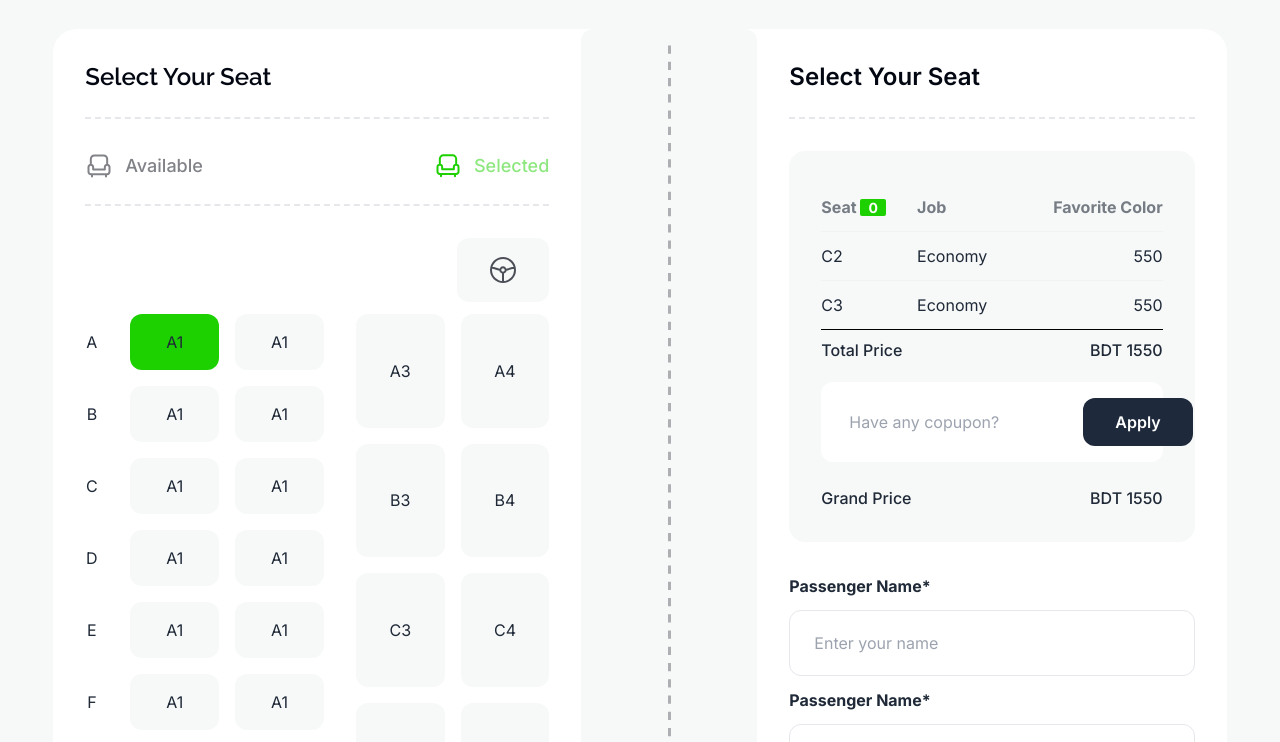
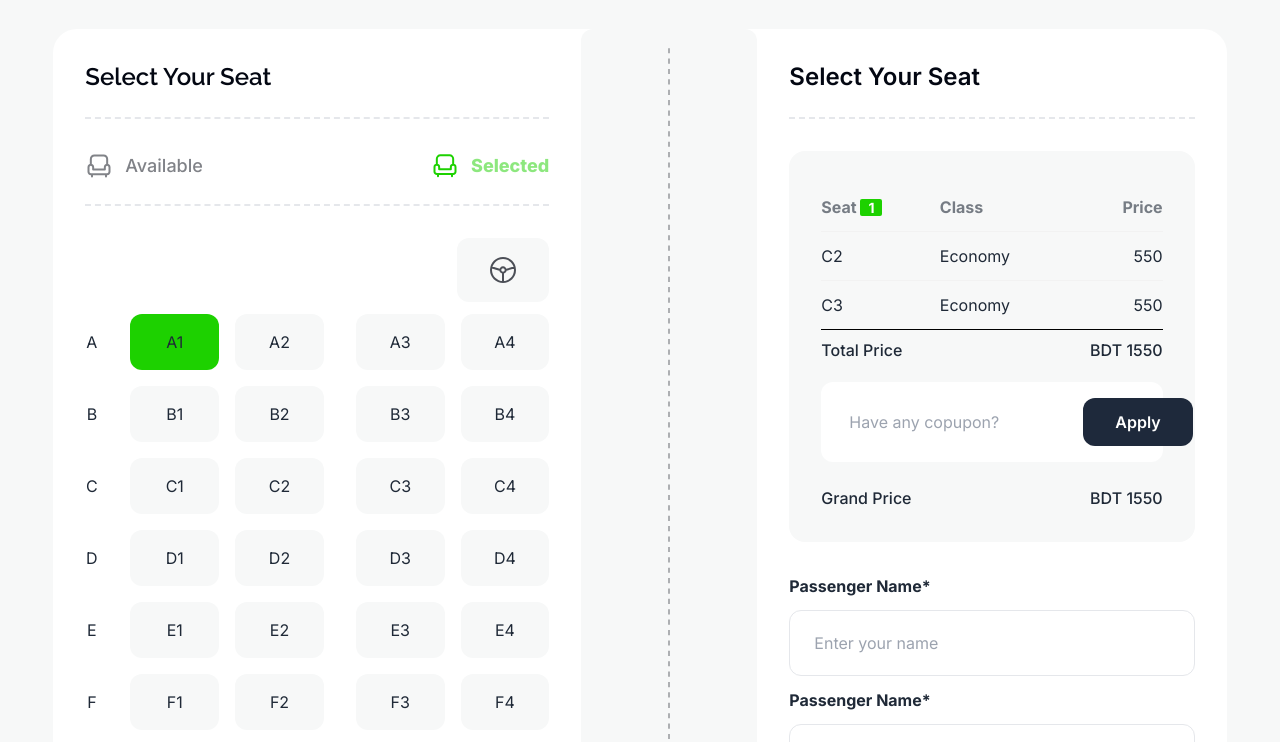
Before and after one commit to imran2024bd/B9A5-smart-ticketing-calculation, a plain HTML site: page index.html in a window 1280 px wide. Both pictures are taken after a click on the button "A1". Shown: the part 2198-2940 px from the top of the page. Drawn offline with nearby package versions, Linux system fonts and the light colour scheme.

Commit message:
seat counting section done

```diff
--- a/cal.js
+++ b/cal.js
@@ -15,17 +15,30 @@ const selectionsSeatNumber = [];
 for (const selection of selections){
 // console.log(selections.target);
 selection.addEventListener('click', function (e) {
-const SelectedSeat = e.target.innerText;
-if (!selectionsSeatNumber.includes(SelectedSeat)) {
+const SelectedSeatNumber = e.target.innerText;
+if (!selectionsSeatNumber.includes(SelectedSeatNumber)) {
     if (selectionsSeatNumber.length >= 4) {
         alert(' Already Exceeds your Limit 4 Seats')
     }
-    selectionsSeatNumber.push(SelectedSeat);
+    selectionsSeatNumber.push(SelectedSeatNumber);
     e.target.classList.toggle('bg-themecolor');
-    countingSeat=selectionsSeatNumber.length;
+    countingSeat = selectionsSeatNumber.length;
+    setInnerText('counting-seatNumber' , countingSeat );
+    remainingSeat = 40 - selectionsSeatNumber.length ;
+    setInnerText('remaining-seatNumber' , remainingSeat );
+
+
 
 
 }
 
 })
 }
+
+
+// set inner Text Utility Function
+
+function setInnerText(id , value) {
+    const newValue = document.getElementById(id);
+    newValue.innerText = value;
+}
--- a/index.html
+++ b/index.html
@@ -222,7 +222,7 @@
             </div>
             <div class="flex items-center gap-x-3">
               <img src="icon/tabler-icon-armchair.svg" alt="">
-              <p class="text-[#030712] text-lg text-themecolor font-medium font-inter opacity-50 ">Selected</p>
+              <p class="text-[#030712] text-lg text-themecolor  font-extrabold font-inter opacity-50 ">Selected</p>
             </div>
           </div>
           <div class="flex flex-col justify-center pt-8 pb-10 lg:pb-20 mx-8 font-inter ">
@@ -248,21 +248,6 @@
                   <p class="py-4">J</p>
                 </div>
                 <div class="grid grid-cols-2 gap-4 col-span-5">
-                  <button class="selected-seat py-4 bg-[#F7F8F8] rounded-xl" id="A1">A1</button>
-                  <button class="selected-seat py-4 bg-[#F7F8F8] rounded-xl" id="A1">A1</button>
-                  <button class="selected-seat py-4 bg-[#F7F8F8] rounded-xl" id="A1">A1</button>
-                  <button class="selected-seat py-4 bg-[#F7F8F8] rounded-xl" id="A1">A1</button>
-                  <button class="selected-seat py-4 bg-[#F7F8F8] rounded-xl" id="A1">A1</button>
-                  <button class="selected-seat py-4 bg-[#F7F8F8] rounded-xl" id="A1">A1</button>
-                  <button class="selected-seat py-4 bg-[#F7F8F8] rounded-xl" id="A1">A1</button>
-                  <button class="selected-seat py-4 bg-[#F7F8F8] rounded-xl" id="A1">A1</button>
-                  <button class="selected-seat py-4 bg-[#F7F8F8] rounded-xl" id="A1">A1</button>
-                  <button class="selected-seat py-4 bg-[#F7F8F8] rounded-xl" id="A1">A1</button>
-                  <button class="selected-seat py-4 bg-[#F7F8F8] rounded-xl" id="A1">A1</button>
-                  <button class="selected-seat py-4 bg-[#F7F8F8] rounded-xl" id="A1">A1</button>
-                  <button class="selected-seat py-4 bg-[#F7F8F8] rounded-xl" id="A1">A1</button>
-                  <button class="selected-seat py-4 bg-[#F7F8F8] rounded-xl" id="A1">A1</button>
-                  <button class="selected-seat py-4 bg-[#F7F8F8] rounded-xl" id="A1">A1</button>
                   <button class="selected-seat py-4 bg-[#F7F8F8] rounded-xl" id="A1">A1</button>
                   <button class="selected-seat py-4 bg-[#F7F8F8] rounded-xl" id="A2">A2</button>
                   <button class="selected-seat py-4 bg-[#F7F8F8] rounded-xl" id="B1">B1</button>
@@ -329,11 +314,11 @@
                 <thead>
                   <tr class="text-base">
                     <th class="px-0">Seat <span id="counting-seatNumber" class="text-sm bg-themecolor px-2 rounded-sm text-white">0</span></th>
-                    <th>Job</th>
-                    <th class="text-right px-0">Favorite Color</th>
+                    <th>Class</th>
+                    <th class="text-right px-0">Price</th>
                   </tr>
                 </thead>
-                <tbody>
+                <tbody class="">
                   <!-- row 1 -->
                   <tr>
                     <td class="px-0">C2</td>
```
